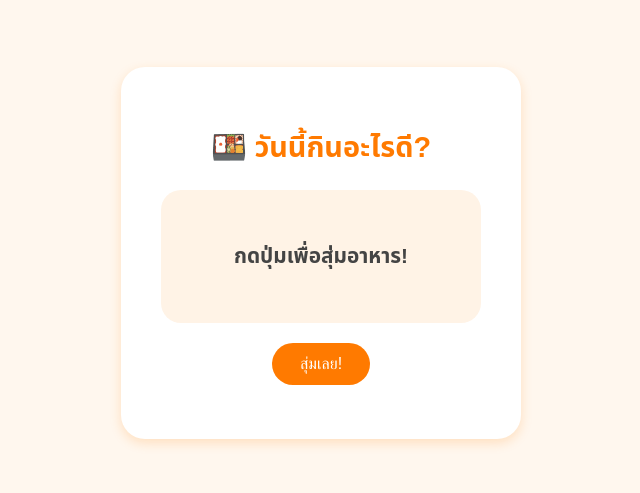
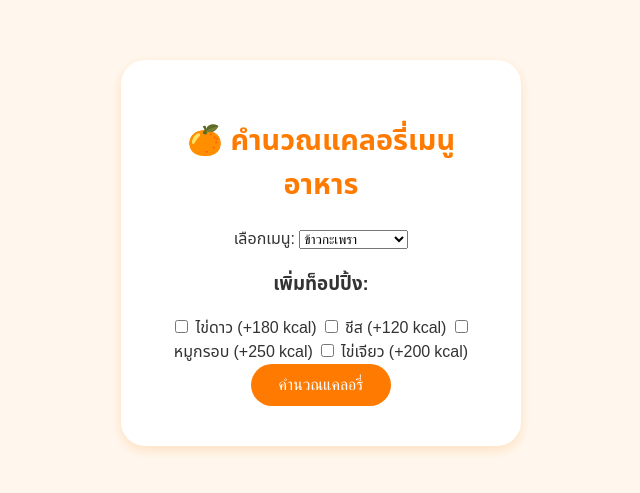
Before and after one commit to sutthiphongs-cloud/whatYouwanttoEAT, a plain HTML site: page index.html in a window 1280 px wide. Shown: the part 147-640 px from the top of the page, without its empty margins (319-959 px from the left). Drawn offline with Linux system fonts and the light colour scheme.

Commit message:
index.html

```diff
--- a/index.html
+++ b/index.html
@@ -3,17 +3,32 @@
 <head>
   <meta charset="UTF-8">
   <meta name="viewport" content="width=device-width, initial-scale=1.0">
-  <title>WhatYouWanttoEAT</title>
+  <title>Food Calorie Calculator</title>
   <link rel="stylesheet" href="style.css">
 </head>
 <body>
   <div class="container">
-    <h1>🍱 วันนี้กินอะไรดี?</h1>
-    <div id="food-box">
-      <p id="food-name">กดปุ่มเพื่อสุ่มอาหาร!</p>
+    <h1>🍊 คำนวณแคลอรี่เมนูอาหาร</h1>
+
+    <label for="menu">เลือกเมนู:</label>
+    <select id="menu">
+      <option value="ข้าวกะเพรา">ข้าวกะเพรา</option>
+      <option value="ข้าวผัด">ข้าวผัด</option>
+      <option value="ข้าวมันไก่">ข้าวมันไก่</option>
+      <option value="ก๋วยเตี๋ยวหมูน้ำตก">ก๋วยเตี๋ยวหมูน้ำตก</option>
+    </select>
+
+    <h3>เพิ่มท็อปปิ้ง:</h3>
+    <div class="addons">
+      <label><input type="checkbox" value="ไข่ดาว"> ไข่ดาว (+180 kcal)</label>
+      <label><input type="checkbox" value="ชีส"> ชีส (+120 kcal)</label>
+      <label><input type="checkbox" value="หมูกรอบ"> หมูกรอบ (+250 kcal)</label>
+      <label><input type="checkbox" value="ไข่เจียว"> ไข่เจียว (+200 kcal)</label>
     </div>
-    <button id="random-btn">สุ่มเลย!</button>
-    <p id="calorie-info"></p>
+
+    <button id="calcBtn">คำนวณแคลอรี่</button>
+
+    <div id="result"></div>
   </div>
 
   <script src="script.js"></script>
```
